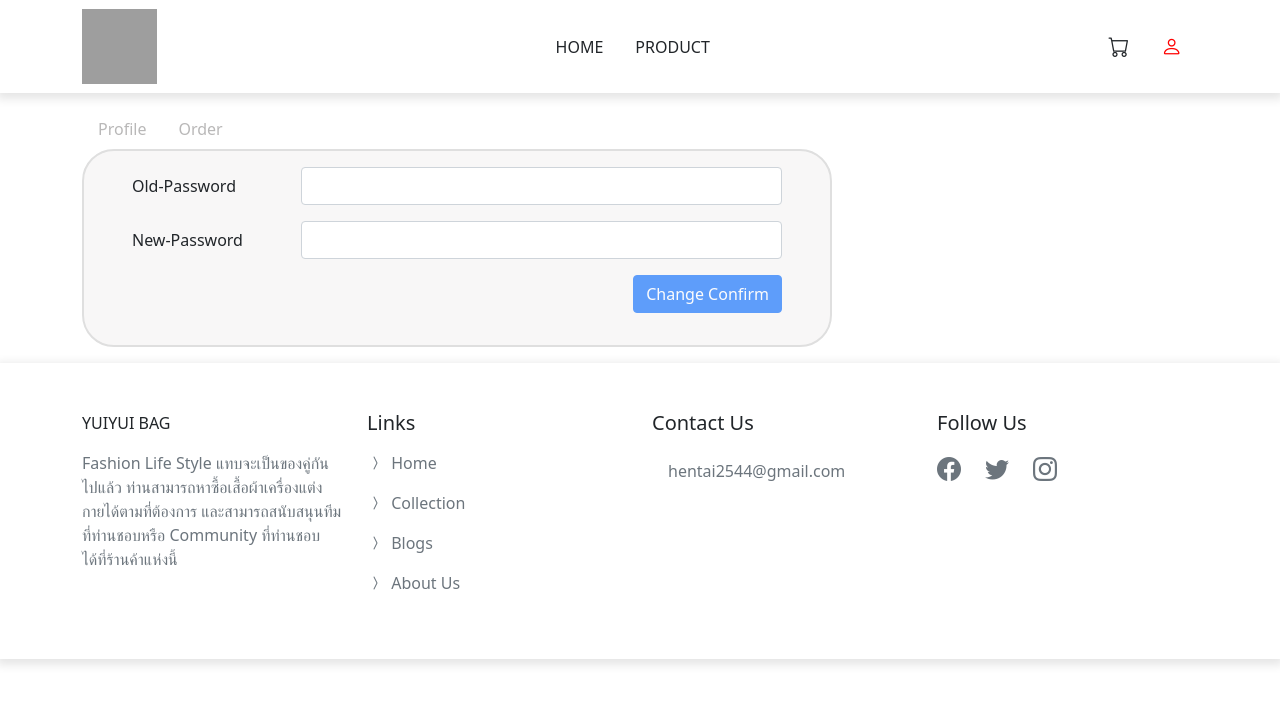
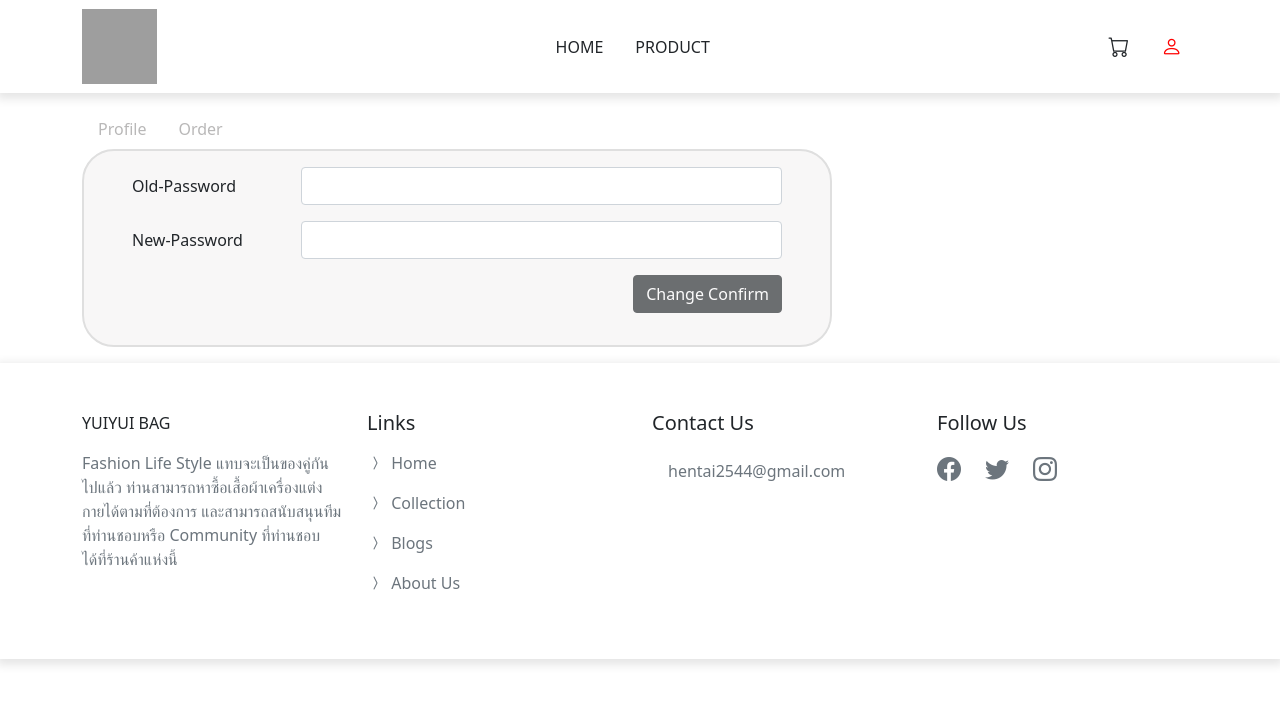
Before and after one commit to BomYuiYUi/Project, an Angular app: page /myuser/editpassword in a window 1280 px wide. Shown: the top 704 px of the page. Built offline with nearby package versions, Linux system fonts and the light colour scheme; no server answers; sample sign-in values are in the browser's storage; grey boxes are pictures that could not be loaded.

Commit message:
colorbtn

```diff
--- a/src/app/page/editpassword/editpassword.component.html
+++ b/src/app/page/editpassword/editpassword.component.html
@@ -14,7 +14,7 @@
                 </div>
             </div>
             <div class=" d-flex justify-content-end">
-                <button type="submit" class="btn btn-primary mb-3" [disabled]="editForm.invalid">Change Confirm</button>
+                <button type="submit" class="btn btn-dark mb-3" [disabled]="editForm.invalid">Change Confirm</button>
             </div>
         </div>
     </form>
--- a/src/app/page/editprofile/editprofile.component.html
+++ b/src/app/page/editprofile/editprofile.component.html
@@ -32,7 +32,7 @@
                 </div>
             </div>
             <div class=" d-flex justify-content-end">
-                <button type="submit" class="btn btn-primary mb-3" [disabled]="editForm.invalid">Confirm identity</button>
+                <button type="submit" class="btn btn-dark mb-3" [disabled]="editForm.invalid">Confirm identity</button>
             </div>
         </div>
     </form>
```
